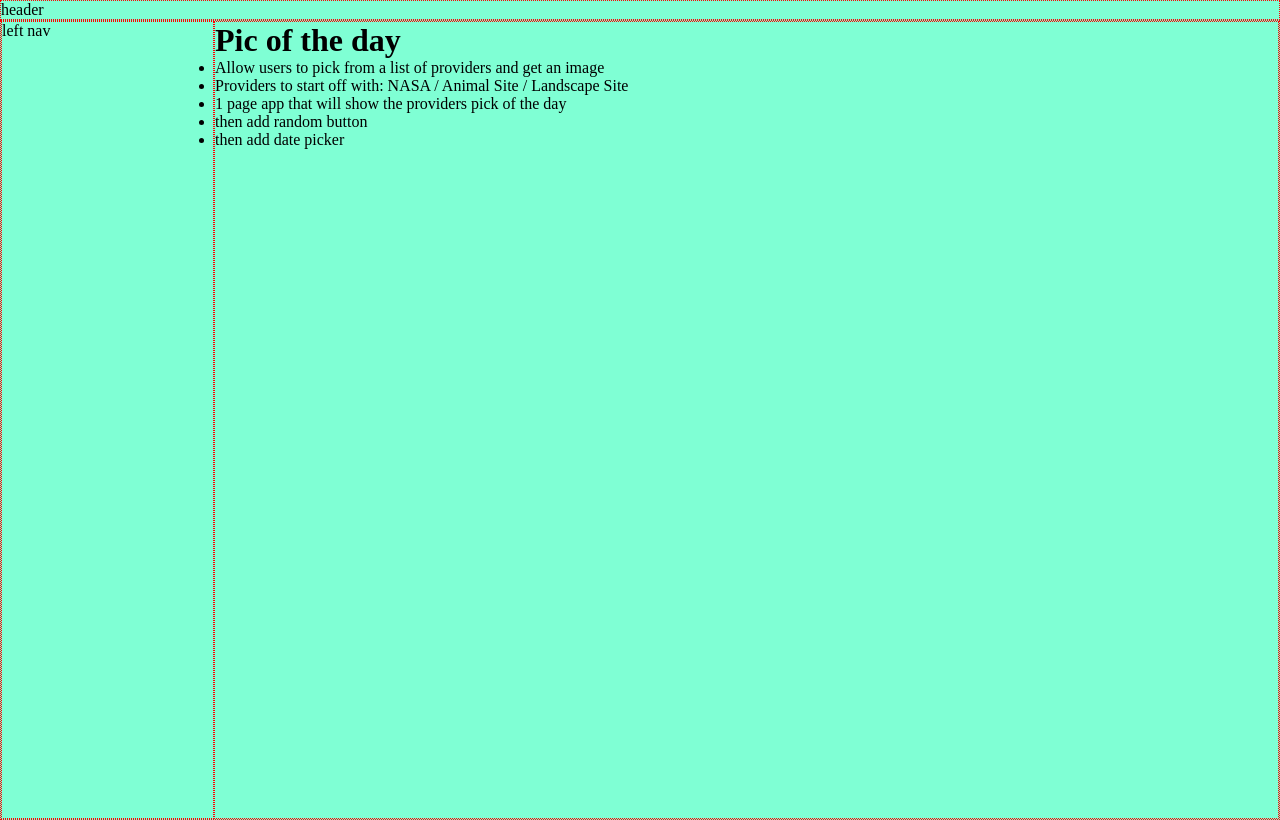
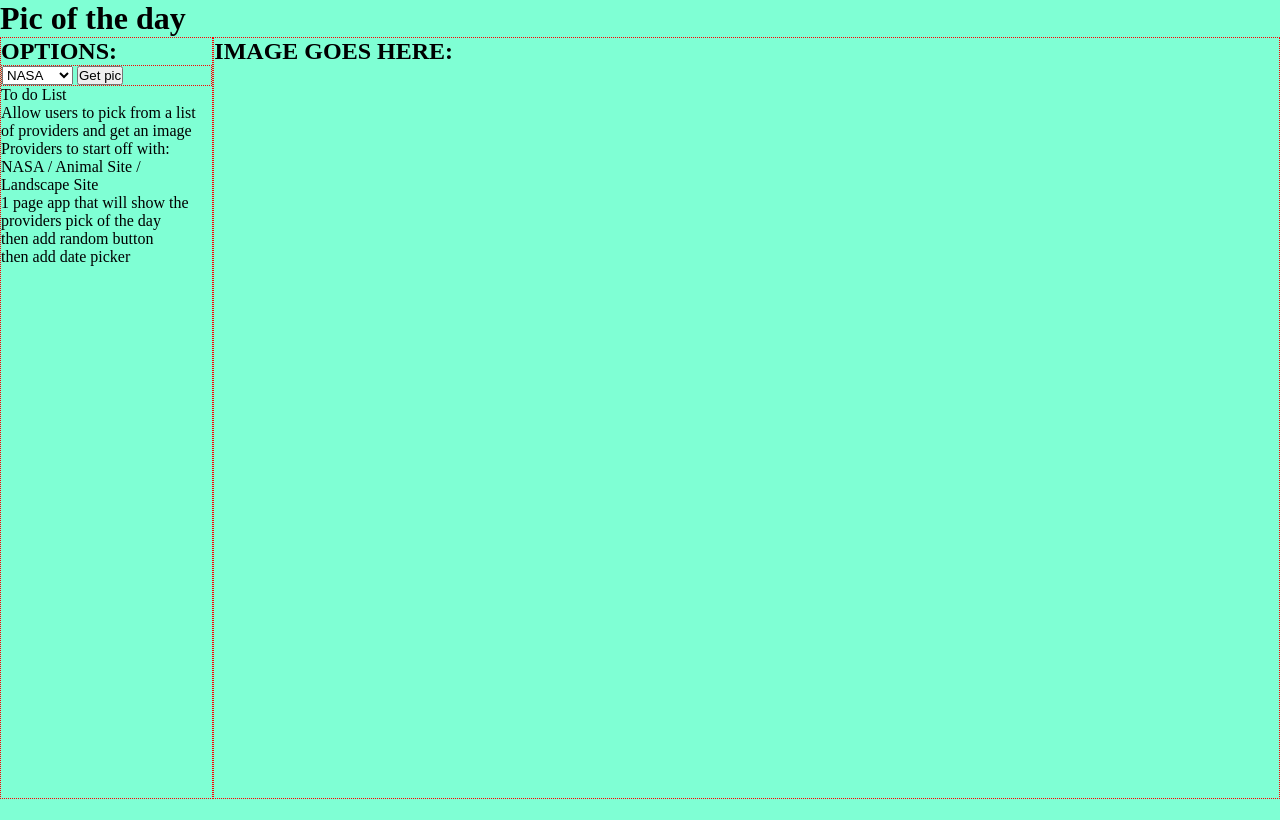
Before and after one commit to geordzNZ/PicOfTheDay, a plain HTML site: page index.html in a window 1280 px wide. Drawn offline with Linux system fonts and the light colour scheme.

Commit message:
added form elements

```diff
--- a/CSS/styles.css
+++ b/CSS/styles.css
@@ -1,8 +1,9 @@
-* {
+*, html, body, h1, h2 {
   margin: 0;
   padding: 0;
-  box-sizing: border-box;
+  box-sizing: content-box;
 }
+
 body {
   background-color: aquamarine;
 }
@@ -12,9 +13,10 @@ body {
   width: 100vw;
 }
 
-
+#leftNav {
+  height: 95vh;
+}
 #contentPage {
-  height: 100vh;
   display: grid;
   grid-template-columns: 1fr 5fr;
 }
--- a/index.html
+++ b/index.html
@@ -7,12 +7,23 @@
   <title>Pic of the Day</title>
 </head>
 <body>
-  <div id="page">
-    <header class="tmpBorder">header</header>
-    <div id="contentPage" class="tmpBorder">
-      <div id="leftNav" class="tmpBorder">left nav</div>
-      <div id="main" class="tmpBorder">
+  <div id="page" class="">
+    <header class="">
       <h1>Pic of the day</h1>
+    </header>
+    <div id="contentPage" class="">
+      <div id="leftNav" class="tmpBorder">
+        <h2>OPTIONS:</h2>
+        <div id="form" class="tmpBorder">
+          <select name="sources" id="sources">
+            <option value="NASA">NASA</option>
+            <option value="Animals">Animals</option>
+            <option value="Scenery">Scenery</option>
+          </select>
+          <button>Get pic</button>
+        </div>
+        <div>
+          To do List
           <ul>
             <li>Allow users to pick from a list of providers and get an image</li>
             <li>Providers to start off with: NASA / Animal Site / Landscape Site</li>
@@ -22,6 +33,10 @@
           </ul>
         </div>
       </div>
+      <div id="main" class="tmpBorder">
+        <h2>IMAGE GOES HERE:</h2>
+      </div>
+    </div>
   </div>
 
 </body>
```
Lines whose indentation alone changed are shown as unchanged.
